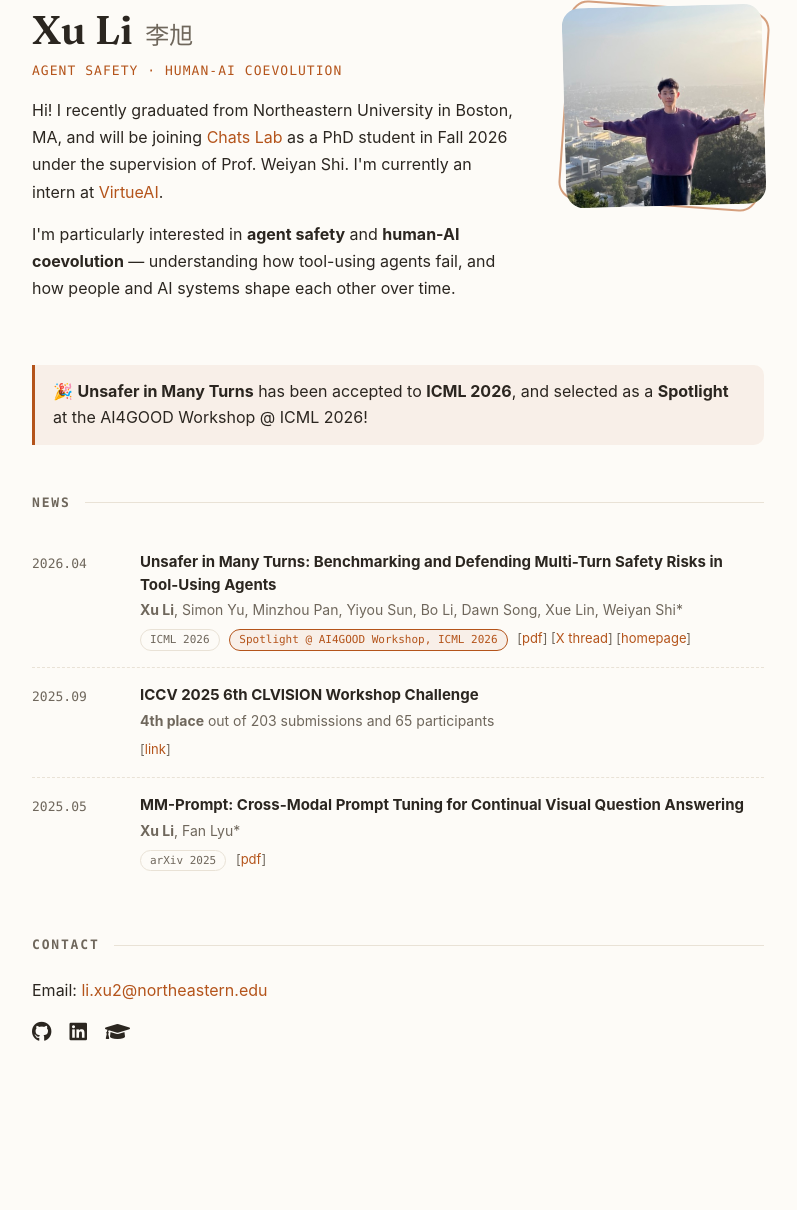
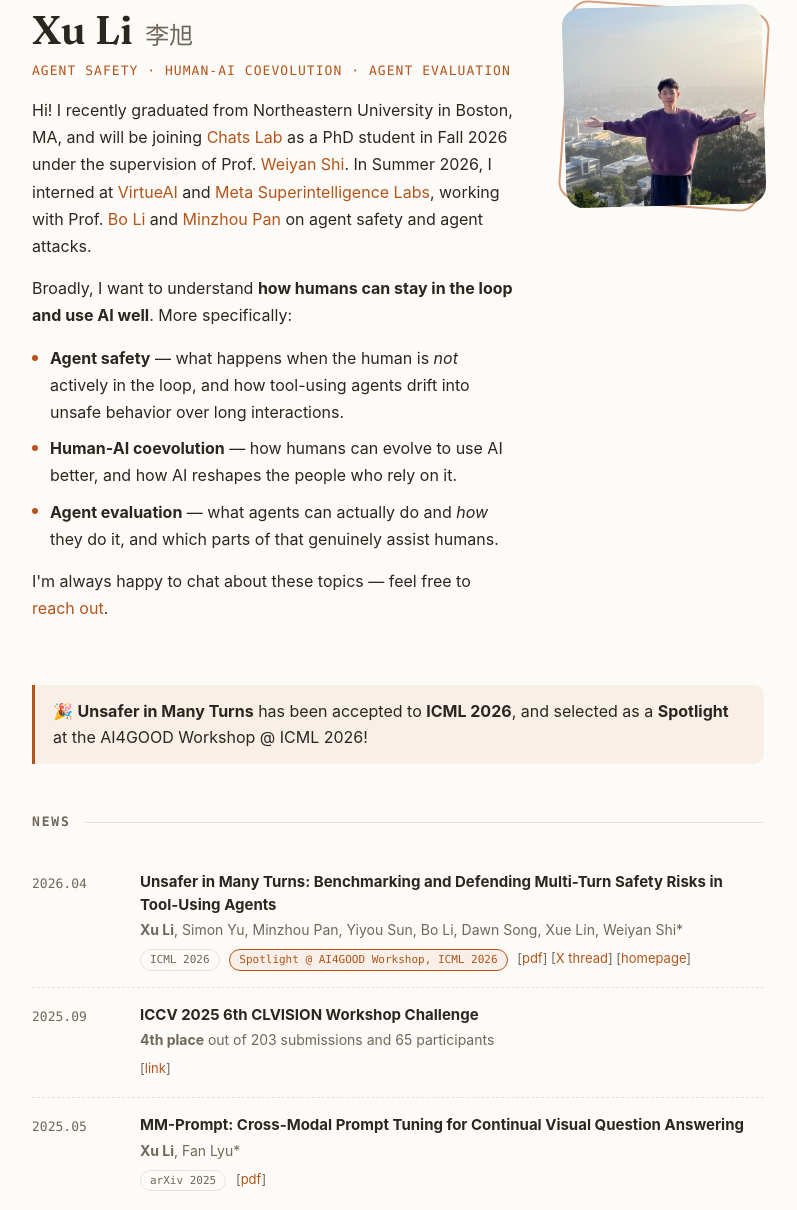
Before and after one commit to XuLi0929/XuLi0929.github.io, a plain HTML site: page index.html in a window 1280 px wide. Shown: the part 129-1339 px from the top of the page, without its empty margins (242-1039 px from the left). Before the commit the page ends 1231 px from the top, so only its background shows below. Drawn offline with Linux system fonts and the light colour scheme; some icons are missing.

Commit message:
Update home page: summer internships, research interests, coauthor links
- State Summer 2026 internships at VirtueAI and Meta Superintelligence Labs
- Restructure research interests into agent safety / human-AI coevolution /
  agent evaluation, and add agent evaluation to the tagline
- Link coauthors in the news entries to their homepages
- Add a closing line inviting people to reach out

Co-Authored-By: Claude Opus 5 (1M context) <noreply@anthropic.com>

```diff
--- a/index.html
+++ b/index.html
@@ -3,7 +3,7 @@
 <head>
     <meta charset="UTF-8">
     <meta name="viewport" content="width=device-width, initial-scale=1.0">
-    <meta name="description" content="Xu Li — incoming CS PhD student at Northeastern University, working on agent safety and human-AI coevolution.">
+    <meta name="description" content="Xu Li — incoming CS PhD student at Northeastern University, working on agent safety, human-AI coevolution, and agent evaluation.">
     <title>Xu Li</title>
     <link rel="preconnect" href="https://fonts.googleapis.com">
     <link rel="preconnect" href="https://fonts.gstatic.com" crossorigin>
@@ -32,11 +32,19 @@
         <section id="home" class="hero">
             <div class="hero-text">
                 <h1>Xu Li <span class="cn">李旭</span></h1>
-                <p class="tagline">Agent safety · Human-AI coevolution</p>
+                <p class="tagline">Agent safety · Human-AI coevolution · Agent evaluation</p>
 
-                <p>Hi! I recently graduated from Northeastern University in Boston, MA, and will be joining <a href="https://wyshi.github.io/group.html" target="_blank">Chats Lab</a> as a PhD student in Fall 2026 under the supervision of Prof. Weiyan Shi. I'm currently an intern at <a href="https://www.virtueai.com/" target="_blank">VirtueAI</a>.</p>
+                <p>Hi! I recently graduated from Northeastern University in Boston, MA, and will be joining <a href="https://wyshi.github.io/group.html" target="_blank">Chats Lab</a> as a PhD student in Fall 2026 under the supervision of Prof. <a href="https://wyshi.github.io/" target="_blank">Weiyan Shi</a>. In Summer 2026, I interned at <a href="https://www.virtueai.com/" target="_blank">VirtueAI</a> and <a href="https://ai.meta.com/" target="_blank">Meta Superintelligence Labs</a>, working with Prof. <a href="https://aisecure.github.io/" target="_blank">Bo Li</a> and <a href="https://scholar.google.com/citations?user=9Lrse8AAAAAJ&hl=en" target="_blank">Minzhou Pan</a> on agent safety and agent attacks.</p>
 
-                <p>I'm particularly interested in <strong>agent safety</strong> and <strong>human-AI coevolution</strong> — understanding how tool-using agents fail, and how people and AI systems shape each other over time.</p>
+                <p>Broadly, I want to understand <strong>how humans can stay in the loop and use AI well</strong>. More specifically:</p>
+
+                <ul class="interests">
+                    <li><strong>Agent safety</strong> — what happens when the human is <em>not</em> actively in the loop, and how tool-using agents drift into unsafe behavior over long interactions.</li>
+                    <li><strong>Human-AI coevolution</strong> — how humans can evolve to use AI better, and how AI reshapes the people who rely on it.</li>
+                    <li><strong>Agent evaluation</strong> — what agents can actually do and <em>how</em> they do it, and which parts of that genuinely assist humans.</li>
+                </ul>
+
+                <p>I'm always happy to chat about these topics — feel free to <a href="mailto:li.xu2@northeastern.edu">reach out</a>.</p>
             </div>
             <div class="portrait-wrap">
                 <img src="xu_li.jpg" alt="Xu Li" class="portrait">
@@ -54,7 +62,7 @@
                 <span class="update-date">2026.04</span>
                 <span class="update-content">
                     <div class="paper-title">Unsafer in Many Turns: Benchmarking and Defending Multi-Turn Safety Risks in Tool-Using Agents</div>
-                    <div class="paper-authors"><strong>Xu Li</strong>, Simon Yu, Minzhou Pan, Yiyou Sun, Bo Li, Dawn Song, Xue Lin, Weiyan Shi*</div>
+                    <div class="paper-authors"><strong>Xu Li</strong>, <a href="https://simonucl.github.io/" target="_blank">Simon Yu</a>, <a href="https://scholar.google.com/citations?user=9Lrse8AAAAAJ&hl=en" target="_blank">Minzhou Pan</a>, <a href="https://sunyiyou.github.io/" target="_blank">Yiyou Sun</a>, <a href="https://aisecure.github.io/" target="_blank">Bo Li</a>, <a href="https://dawnsong.io/" target="_blank">Dawn Song</a>, <a href="https://coe.northeastern.edu/people/lin-xue/" target="_blank">Xue Lin</a>, <a href="https://wyshi.github.io/" target="_blank">Weiyan Shi</a>*</div>
                     <div class="paper-venue">
                         <span class="tag">ICML 2026</span>
                         <span class="tag tag-highlight">Spotlight @ AI4GOOD Workshop, ICML 2026</span>
@@ -76,7 +84,7 @@
                 <span class="update-date">2025.05</span>
                 <span class="update-content">
                     <div class="paper-title">MM-Prompt: Cross-Modal Prompt Tuning for Continual Visual Question Answering</div>
-                    <div class="paper-authors"><strong>Xu Li</strong>, Fan Lyu*</div>
+                    <div class="paper-authors"><strong>Xu Li</strong>, <a href="https://fanlyu.com/" target="_blank">Fan Lyu</a>*</div>
                     <div class="paper-venue"><span class="tag">arXiv 2025</span> [<a href="https://arxiv.org/abs/2505.19455" target="_blank">pdf</a>]</div>
                 </span>
             </div>
--- a/minimal-styles.css
+++ b/minimal-styles.css
@@ -186,6 +186,30 @@ h2 {
     text-decoration: underline;
 }
 
+.hero-text ul.interests {
+    list-style: none;
+    margin: 0 0 15px;
+    padding: 0;
+}
+
+.hero-text ul.interests li {
+    position: relative;
+    padding-left: 18px;
+    margin-bottom: 9px;
+    line-height: 1.7;
+}
+
+.hero-text ul.interests li::before {
+    content: '';
+    position: absolute;
+    left: 0;
+    top: 0.62em;
+    width: 6px;
+    height: 6px;
+    border-radius: 50%;
+    background: var(--accent);
+}
+
 .portrait-wrap {
     position: relative;
     flex-shrink: 0;
@@ -273,6 +297,17 @@ h2 {
     font-size: 14px;
     color: var(--muted);
     line-height: 1.5;
+}
+
+.paper-authors a {
+    color: inherit;
+    text-decoration: none;
+    border-bottom: 1px solid transparent;
+}
+
+.paper-authors a:hover {
+    color: var(--accent);
+    border-bottom-color: currentColor;
 }
 
 .paper-venue {
```
